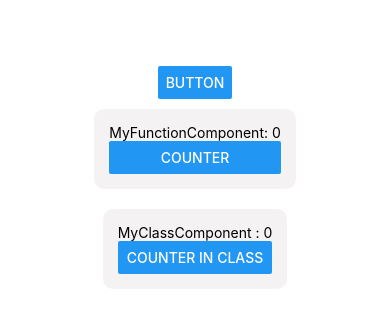
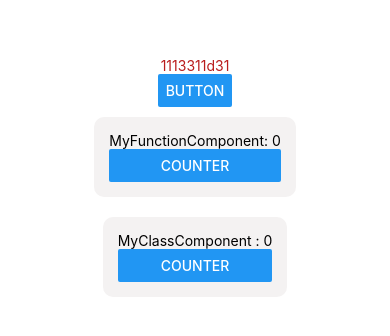
Before and after one commit to EzDream/react_native_example, a React Native app in the folder rn_example/: screen / in a window 390 px wide. Shown: the part 240-576 px from the top of the page. Built offline with nearby package versions, Linux system fonts and the light colour scheme.

Commit message:
add: nativewind environment

```diff
--- a/rn_example/App.js
+++ b/rn_example/App.js
@@ -8,6 +8,7 @@ export default function App() {
   const [showClassComponent, setShowClassComponent] = useState(true)
   return (
     <View style={styles.container}>
+      <Text className="text-red-700">1113311d31</Text>
       <Button title="Button"
               onPress={() => setShowClassComponent(prevState => !prevState)
 
--- a/rn_example/babel.config.js
+++ b/rn_example/babel.config.js
@@ -1,6 +1,7 @@
 module.exports = function(api) {
-  api.cache(true);
+  api.cache(true)
   return {
     presets: ['babel-preset-expo'],
-  };
-};
+    plugins: ['nativewind/babel'],
+  }
+}
--- a/rn_example/components/MyClassComponents.js
+++ b/rn_example/components/MyClassComponents.js
@@ -18,7 +18,7 @@ export class MyClassComponent extends Component {
     return (
       <View style={globalStyles.container}>
         <Text>{this.props.text} : {this.state.counter}</Text>
-        <Button title="Counter in Class"
+        <Button title="Counter"
                 onPress={() => {
                   this.setState(
                     {counter: this.state.counter + 1})
--- a/rn_example/package.json
+++ b/rn_example/package.json
@@ -11,8 +11,10 @@
   "dependencies": {
     "expo": "~49.0.15",
     "expo-status-bar": "~1.6.0",
+    "nativewind": "^2.0.11",
     "react": "18.2.0",
-    "react-native": "0.72.6"
+    "react-native": "0.72.6",
+    "tailwindcss": "3.3.2"
   },
   "devDependencies": {
     "@babel/core": "^7.20.0"
--- /dev/null
+++ b/rn_example/tailwind.config.js
@@ -0,0 +1,11 @@
+/** @type {import('tailwindcss').Config} */
+module.exports = {
+  content: [
+    './App.{js,jsx,ts,tsx}',
+    './screens/*.{js,jsx,ts,tsx}',
+    './components/*.{js,jsx,ts,tsx}'],
+  theme: {
+    extend: {},
+  },
+  plugins: [],
+}
```
Also changed, not shown: 2 other files (tests, documents, lock files or other folders).
